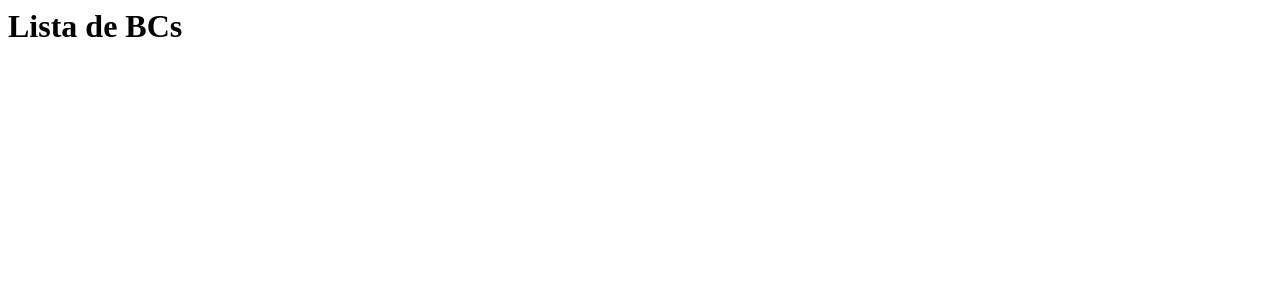
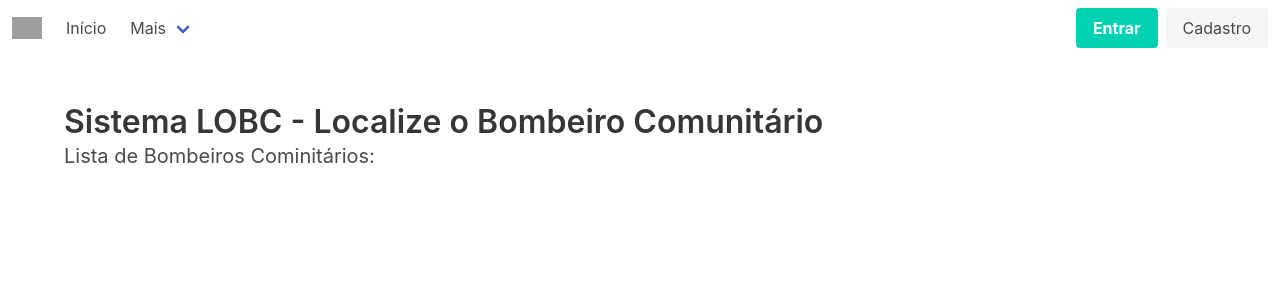
Before and after one commit to joaopaulozorek/cbmsc-lobc, a Django app: page / in a window 1280 px wide. Shown: the top 300 px of the page. Run offline with Django 3.2, Linux system fonts and the light colour scheme; data that the repository does not hold is empty; grey boxes are pictures that could not be loaded.

Commit message:
Add base.html

```diff
--- /dev/null
+++ b/bcs/templates/bcs/base.html
@@ -0,0 +1,80 @@
+{% load static %}
+<!DOCTYPE html>
+<html>
+  <head>
+    <meta charset="utf-8">
+    <meta name="viewport" content="width=device-width, initial-scale=1">
+    <title>LOBC</title>
+    <link rel="stylesheet" href="https://cdn.jsdelivr.net/npm/bulma@0.9.0/css/bulma.min.css">
+    <link rel="stylesheet" href="{% static 'css/bcs.css' %}">
+  </head>
+  <body>
+
+    <nav class="navbar" role="navigation" aria-label="main navigation">
+  <div class="navbar-brand">
+    <a class="navbar-item" href="https://www.cbm.sc.gov.br/">
+      <img src="https://www.cbm.sc.gov.br/images/imagens/Logo_pqueno.png" width="30" height="30">
+    </a>
+
+    <a role="button" class="navbar-burger burger" aria-label="menu" aria-expanded="false" data-target="navbarBasicExample">
+      <span aria-hidden="true"></span>
+      <span aria-hidden="true"></span>
+      <span aria-hidden="true"></span>
+    </a>
+  </div>
+
+  <div id="navbarBasicExample" class="navbar-menu">
+    <div class="navbar-start">
+      <a class="navbar-item">
+        Início
+      </a>
+
+      <div class="navbar-item has-dropdown is-hoverable">
+        <a class="navbar-link">
+          Mais
+        </a>
+
+        <div class="navbar-dropdown">
+          <a class="navbar-item">
+            Sobre
+          </a>
+          <hr class="navbar-divider">
+          <a class="navbar-item">
+            Informar um problema
+          </a>
+        </div>
+      </div>
+    </div>
+
+    <div class="navbar-end">
+      <div class="navbar-item">
+        <div class="buttons">
+          <a class="button is-primary">
+            <strong>Entrar</strong>
+          </a>
+          <a class="button is-light">
+            Cadastro
+          </a>
+        </div>
+      </div>
+    </div>
+  </div>
+</nav>
+  {% block content %}
+  {% endblock %}
+  </body>
+  <script src="https://ajax.googleapis.com/ajax/libs/jquery/3.5.1/jquery.min.js"></script>
+  <script type="text/javascript">
+  $(document).ready(function() {
+
+  // Check for click events on the navbar burger icon
+  $(".navbar-burger").click(function() {
+
+      // Toggle the "is-active" class on both the "navbar-burger" and the "navbar-menu"
+      $(".navbar-burger").toggleClass("is-active");
+      $(".navbar-menu").toggleClass("is-active");
+
+  });
+});
+  </script>
+</html>
--- a/bcs/templates/bcs/bc_list.html
+++ b/bcs/templates/bcs/bc_list.html
@@ -1,7 +1,16 @@
-<h1>Lista de BCs</h1>
+{% extends 'bcs/base.html' %}
+{% block content %}
+<section class="section">
+    <div class="container">
+      <h1 class="title">Sistema LOBC - Localize o Bombeiro Comunitário</h1>
+    <h2 class="subtitle">Lista de Bombeiros Cominitários:</h2>
 
-{% for bc in bcs%}
+    <ul>
+    {% for bc in bcs %}
+      <li><a href="">{{ bc }} - {{ bc.bc_usuario }}</a></li>
+  {% endfor %}
+  </ul>
+    </div>
+  </section>
 
-<p>{{bc}}</p>
-
-{% endfor %}
+{% endblock %}
--- a/bcs/urls.py
+++ b/bcs/urls.py
@@ -3,5 +3,6 @@ from . import views
 
 urlpatterns = [
 	path('', views.bc_list, name='bc_list'),
+	#path('')
     #path('', views.post_list, name='post_list'),
 ]
```
